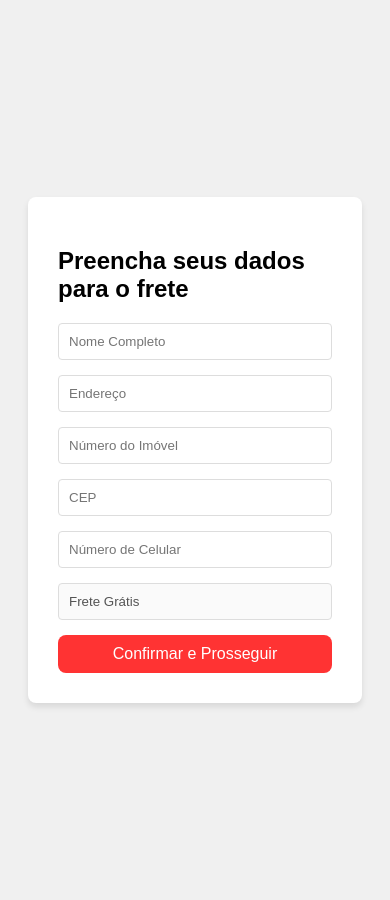
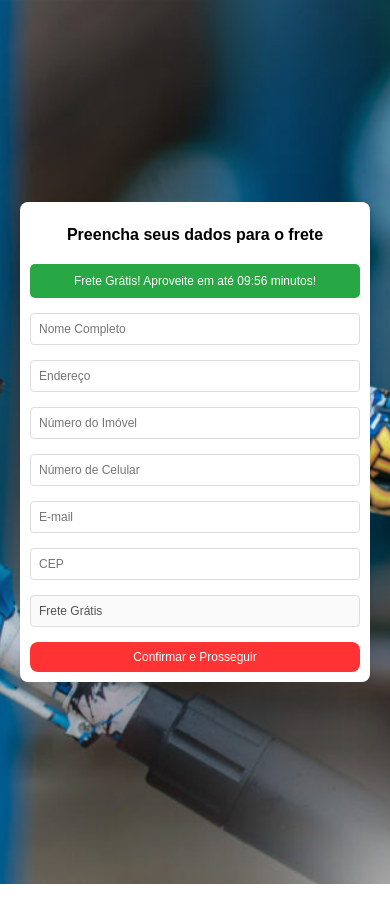
Before and after one commit to IagoMSantos/ArmasdeGel., a website: page frete.html in a window 390 px wide. Drawn offline with Linux system fonts and the light colour scheme.

Commit message:
Update frete.html

```diff
--- a/frete.html
+++ b/frete.html
@@ -7,38 +7,47 @@
     <style>
         body {
             font-family: Arial, sans-serif;
-            background-color: #f0f0f0;
+            background-image: url('fundo do site.jpg');
+            background-size: cover;
+            background-position: center;
+            background-repeat: no-repeat;
             padding: 20px;
             display: flex;
             justify-content: center;
             align-items: center;
             min-height: 100vh;
+            margin: 0;
         }
 
         .form-container {
             background-color: white;
-            padding: 30px;
+            padding: 20px;
             border-radius: 8px;
             box-shadow: 0 4px 6px rgba(0, 0, 0, 0.1);
             width: 100%;
             max-width: 400px;
+            text-align: center;
+            box-sizing: border-box;
         }
 
         .form-container h2 {
             margin-bottom: 20px;
+            font-size: 20px;
         }
 
         .form-container input {
-            width: calc(100% - 22px);
-            padding: 10px;
+            width: 100%;
+            padding: 12px;
             margin-bottom: 15px;
             border: 1px solid #ddd;
             border-radius: 4px;
+            font-size: 16px;
+            box-sizing: border-box;
         }
 
         .form-container button {
             width: 100%;
-            padding: 10px;
+            padding: 12px;
             background-color: #ff3333;
             color: white;
             border: none;
@@ -46,28 +55,130 @@
             cursor: pointer;
             font-size: 16px;
             transition: background-color 0.3s ease;
+            box-sizing: border-box;
         }
 
         .form-container button:hover {
             background-color: #cc0000;
+        }
+
+        .frete-gratis {
+            background-color: #28a745;
+            color: white;
+            padding: 10px;
+            border-radius: 5px;
+            font-size: 16px;
+            margin-bottom: 15px;
+        }
+
+        .contador {
+            font-size: 14px;
+            color: #ff3333;
+            margin-bottom: 15px;
+        }
+
+        .expirado {
+            background-color: #dc3545;
+        }
+
+        /* Responsivo */
+        @media (max-width: 768px) {
+            .form-container {
+                padding: 15px;
+            }
+
+            .form-container h2 {
+                font-size: 18px;
+            }
+
+            .form-container input, .form-container button {
+                padding: 10px;
+                font-size: 14px;
+            }
+
+            .frete-gratis {
+                font-size: 14px;
+            }
+        }
+
+        @media (max-width: 480px) {
+            .form-container {
+                padding: 10px;
+            }
+
+            .form-container h2 {
+                font-size: 16px;
+            }
+
+            .form-container input, .form-container button {
+                padding: 8px;
+                font-size: 12px;
+            }
+
+            .frete-gratis {
+                font-size: 12px;
+            }
         }
     </style>
 </head>
 <body>
     <div class="form-container">
         <h2>Preencha seus dados para o frete</h2>
+        <div id="frete-gratis" class="frete-gratis">
+            Frete Grátis! Aproveite em até <span id="contador">10:00</span> minutos!
+        </div>
         <form id="frete-form">
             <input type="text" id="nome" placeholder="Nome Completo" required>
             <input type="text" id="endereco" placeholder="Endereço" required>
             <input type="text" id="numero" placeholder="Número do Imóvel" required>
-            <input type="text" id="cep" placeholder="CEP" required>
-            <input type="text" id="celular" placeholder="Número de Celular" required>
-            <input type="text" value="Frete Grátis" disabled>
+            <input type="tel" id="celular" placeholder="Número de Celular" pattern="[0-9]{11}" required>
+            <input type="email" id="email" placeholder="E-mail" required>
+            <input type="text" id="cep" placeholder="CEP" pattern="[0-9]{8}" required>
+            <input type="text" id="status-frete" value="Frete Grátis" disabled>
             <button type="button" onclick="enviarFormulario()">Confirmar e Prosseguir</button>
         </form>
     </div>
 
     <script>
+        // Função para iniciar o contador
+        function iniciarContador() {
+            const freteGratisDiv = document.getElementById("frete-gratis");
+            const contadorSpan = document.getElementById("contador");
+            const statusFrete = document.getElementById("status-frete");
+
+            let tempoRestante = 10 * 60; // 10 minutos em segundos
+
+            // Mostrar o aviso de frete grátis
+            freteGratisDiv.style.display = "block";
+
+            const intervalo = setInterval(() => {
+                let minutos = Math.floor(tempoRestante / 60);
+                let segundos = tempoRestante % 60;
+
+                // Formatar para sempre mostrar dois dígitos
+                minutos = minutos < 10 ? `0${minutos}` : minutos;
+                segundos = segundos < 10 ? `0${segundos}` : segundos;
+
+                contadorSpan.textContent = `${minutos}:${segundos}`;
+
+                // Reduzir o tempo restante
+                tempoRestante--;
+
+                // Quando o tempo acabar, desativar o frete grátis
+                if (tempoRestante < 0) {
+                    clearInterval(intervalo);
+                    contadorSpan.textContent = "00:00";
+                    statusFrete.value = "Frete Expirado";
+                    freteGratisDiv.classList.remove("frete-gratis");
+                    freteGratisDiv.classList.add("expirado");
+                    freteGratisDiv.textContent = "O Frete Grátis expirou!";
+                }
+            }, 1000);
+        }
+
+        // Iniciar o contador quando a página carregar
+        document.addEventListener("DOMContentLoaded", iniciarContador);
+
         function enviarFormulario() {
             const urlParams = new URLSearchParams(window.location.search);
             const linkPagamento = urlParams.get('link');
```
